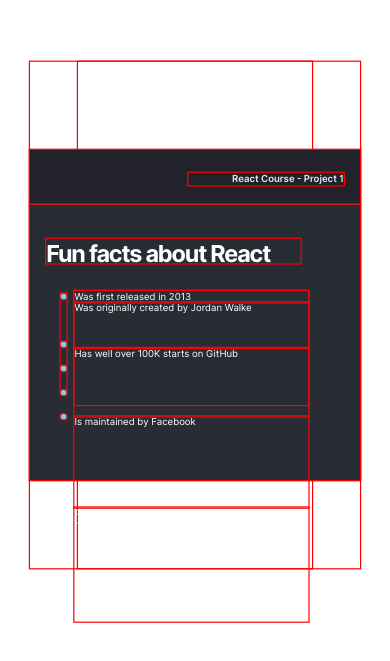
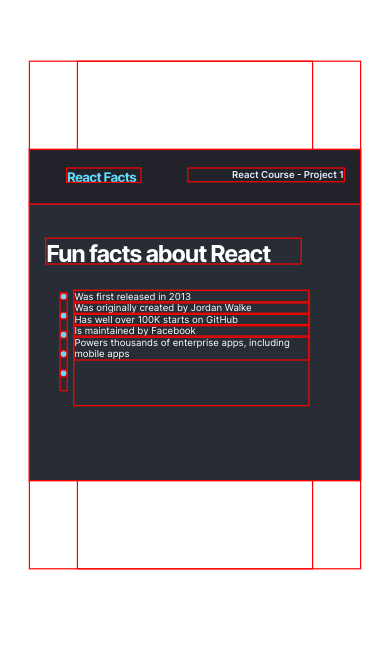
Before and after one commit to asbhogal/React-Fun-Facts-Project, a React app: page / in a window 390 px wide. Shown: the part 107-768 px from the top of the page. Built offline with nearby package versions, Linux system fonts and the light colour scheme.

Commit message:
adjusted responsive and content positioning

```diff
--- a/src/components/Header.jsx
+++ b/src/components/Header.jsx
@@ -1,6 +1,7 @@
 const Header = () => {
     return (
         <div className="Header">
+            <span className="ReactFactsTitle">React Facts</span>
             <h1 className="ProjectTitle">React Course - Project 1</h1>
         </div>
     )
--- a/src/scss/_partials/components/header.scss
+++ b/src/scss/_partials/components/header.scss
@@ -1,4 +1,5 @@
 @use '../variables' as *;
+@use '../typography' as *;
 
 
 .Header {
@@ -13,7 +14,7 @@
         width: 259px;
         height: 21px;
         left: 264px;
-        top: 38px;
+        top: 31px;
 
         font-family: 'Inter', sans-serif;
         font-style: normal;
@@ -24,4 +25,18 @@
 
         color: #DEEBF8;
     }
+    .ReactFactsTitle {
+        position: absolute;
+        width: 122.39px;
+        height: 22.25px;
+        left: 61.61px;
+        top: 31px;
+        font-family: 'Inter', sans-serif;
+        font-style: normal;
+        font-weight: 700;
+        font-size: 22.2535px;
+        line-height: 27px;
+        letter-spacing: -0.05em;
+        color: #61DAFB;
+    }
 }
--- a/src/scss/_partials/components/section.scss
+++ b/src/scss/_partials/components/section.scss
@@ -61,10 +61,10 @@
     color: #FFFFFF;
 }
 
-@for $i from 2 through 5 {
-    .BulletPoint-#{$i} { top: calc(100% / 4) * $i; }
+@for $i from 1 to 5 {
+    .BulletPoint-#{$i} { top: calc(100% / 5) * $i; }
 }
 
-@for $i from 2 through 5 {
-    .FunFactsListItem-#{$i} { height: calc(100% / 5) * $i ;}
-}
+// @for $i from 1 to 5 {
+//     .FunFactsListItem-#{$i} { height: calc(100% / 5) * $i ;}
+// }
```
Also changed, not shown: src/mockups/reactjs-icon 2.png (added).
